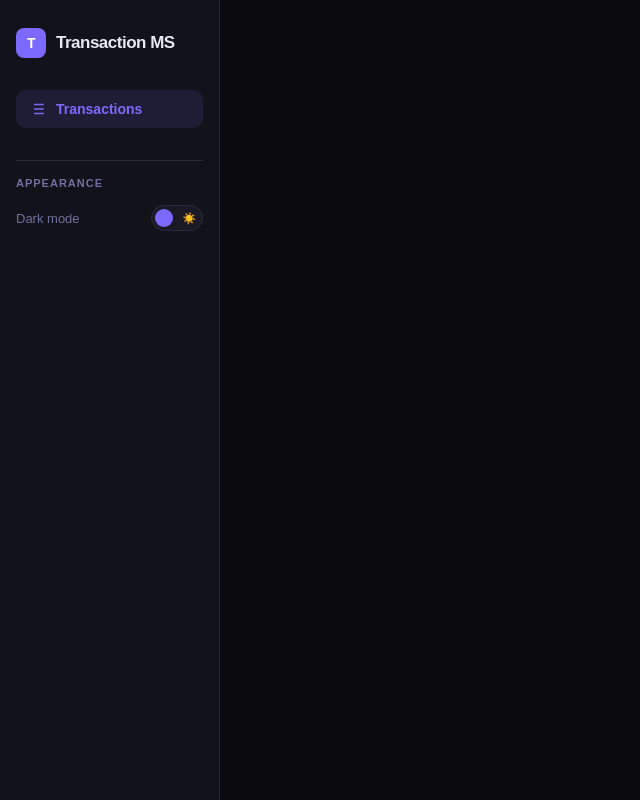
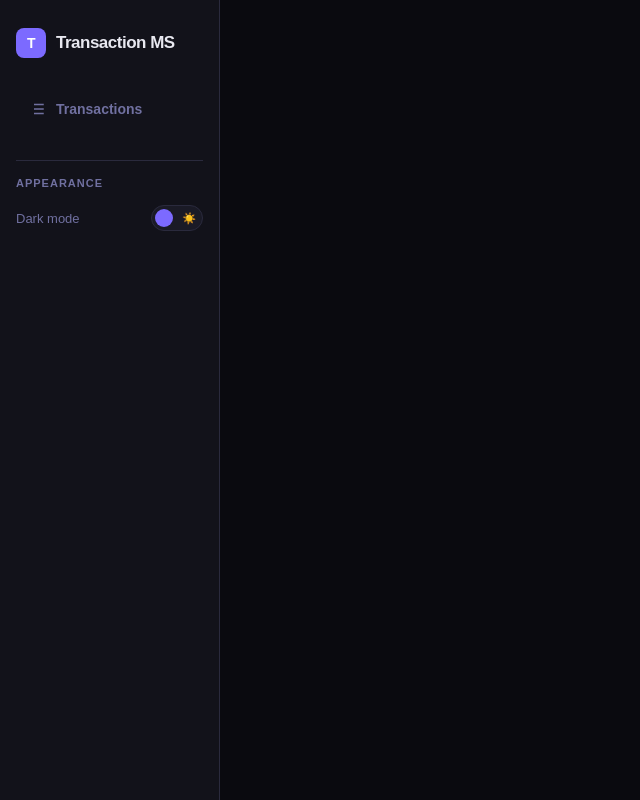
Before and after one commit to axvolkzki/FC-transaction-management-system, a React app in the folder frontend/: page /transactions in a window 1280 px wide. Shown: the whole page, without its empty margins (0-640 px from the left). Built offline with nearby package versions, Linux system fonts and the light colour scheme; the HTML template or start-up script is replaced by a standard one.

Commit message:
Modified: routing of transaction page in sidebar

```diff
--- a/frontend/src/App.jsx
+++ b/frontend/src/App.jsx
@@ -28,7 +28,7 @@ export default function App() {
             <svg width="18" height="18" viewBox="0 0 24 24" fill="none" stroke="currentColor" strokeWidth="2"><rect x="3" y="3" width="7" height="7"/><rect x="14" y="3" width="7" height="7"/><rect x="14" y="14" width="7" height="7"/><rect x="3" y="14" width="7" height="7"/></svg>
             Dashboard
           </NavLink> */}
-          <NavLink to="/transactions" className={({ isActive }) => isActive ? "nav-item active" : "nav-item"}>
+          <NavLink to="/" className={({ isActive }) => isActive ? "nav-item active" : "nav-item"}>
             <svg width="18" height="18" viewBox="0 0 24 24" fill="none" stroke="currentColor" strokeWidth="2"><line x1="8" y1="6" x2="21" y2="6"/><line x1="8" y1="12" x2="21" y2="12"/><line x1="8" y1="18" x2="21" y2="18"/><line x1="3" y1="6" x2="3.01" y2="6"/><line x1="3" y1="12" x2="3.01" y2="12"/><line x1="3" y1="18" x2="3.01" y2="18"/></svg>
             Transactions
           </NavLink>
```
